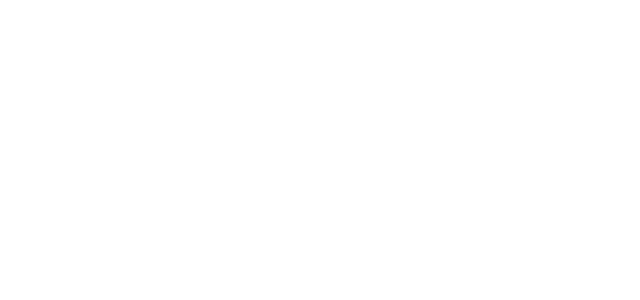
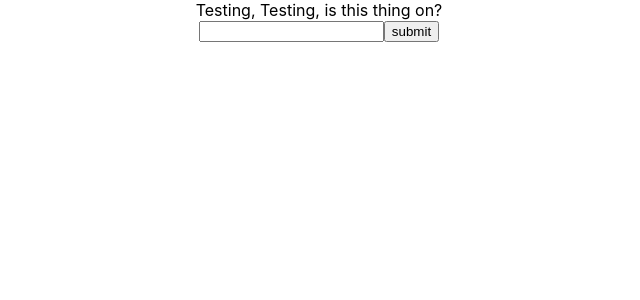
Before and after one commit to Medeirosseth/ReadyCheckGo, a React (Create React App) app in the folder rcg/: page / in a window 1280 px wide. Shown: the top 300 px of the page, without its empty margins (321-961 px from the left). Built offline with nearby package versions, Linux system fonts and the light colour scheme.

Commit message:
add updates to README and Form.js

```diff
--- a/rcg/src/App.js
+++ b/rcg/src/App.js
@@ -1,9 +1,16 @@
 import './App.css';
+import React, {useState} from "react";
+import Form from './components/Form';
 
 function App() {
+  const [inputText, setInputText] = useState("");
   return (
     <div className="App">
+      <header>Testing, Testing, is this thing on?</header>
+      <Form
+        setInputText={setInputText}
 
+      />
     </div>
   );
 }
--- /dev/null
+++ b/rcg/src/components/Form.js
@@ -0,0 +1,18 @@
+import React from "react"
+
+const Form = ({setInputText}) => {
+
+  const inputTextHandler = (e) => {
+    console.log(e.target.value)
+
+  }
+  return(
+    <form>
+      <input onChange={inputTextHandler} type="text"></input>
+      <button type="submit">submit</button>
+    </form>
+  )
+}
+
+
+export default Form;
```
Also changed, not shown: 1 other file (tests, documents, lock files or other folders).
